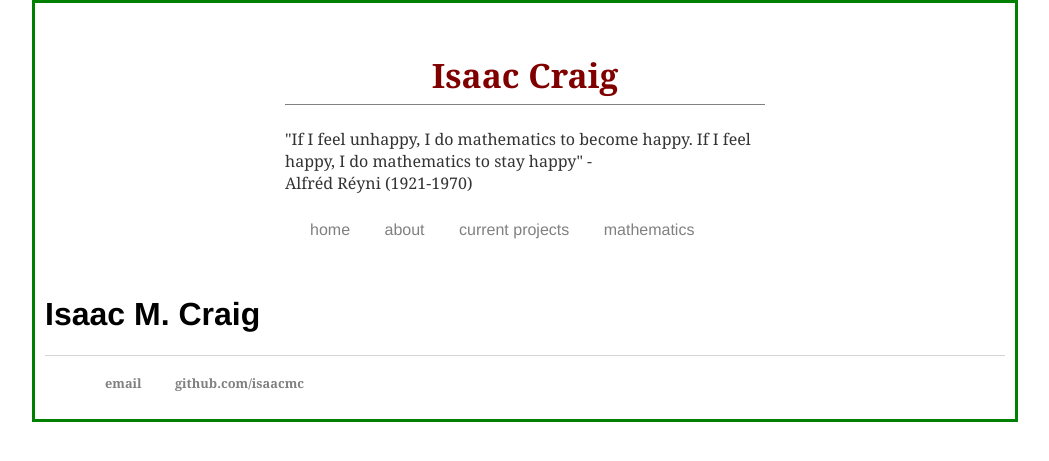
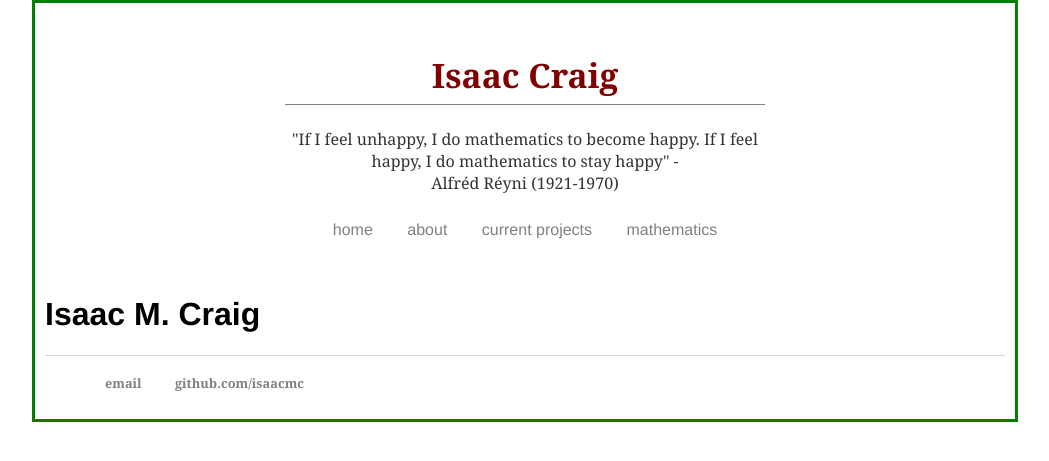
Before and after one commit to isundberg/isaacmc.github.io, a Jekyll site: the page built from index.html, in a window 1280 px wide. Shown: the top 461 px of the page, without its empty margins (115-1164 px from the left). Built offline with Jekyll 4.4.1, drawn with Linux system fonts in a browser that asks for light colours.

Commit message:
Update main.css

```diff
--- a/css/main.css
+++ b/css/main.css
@@ -11,6 +11,7 @@ body {
     margin: auto;
     width: 50%;
     padding: 10px;
+    text-align: center;
 }
 
 #site-title {
@@ -21,7 +22,6 @@ body {
     font-size: 2.1rem;
     line-height: 1.15;
     padding: 10px;
-    text-align: center;
     color: maroon;
 }
 
```
